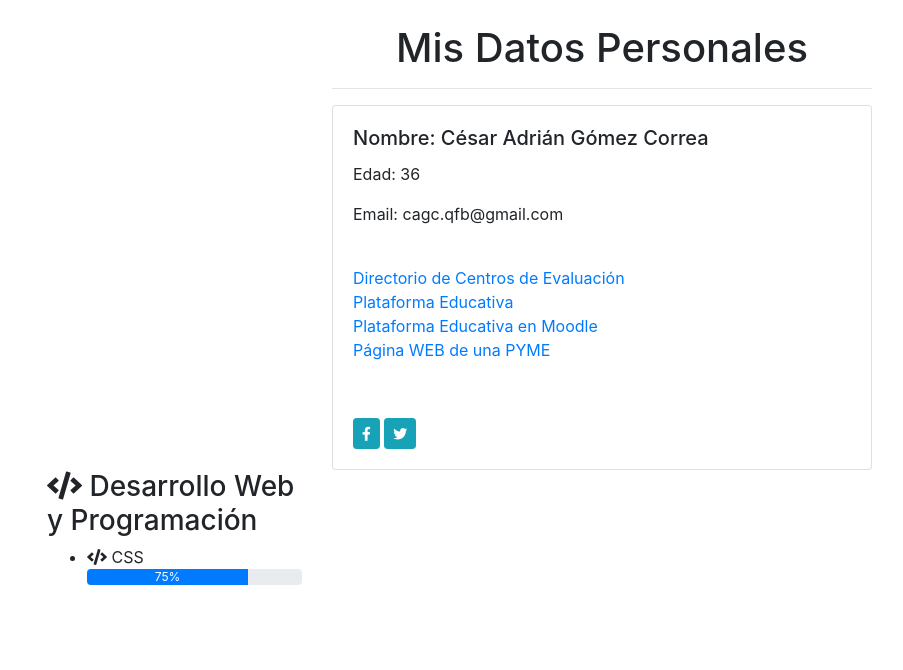
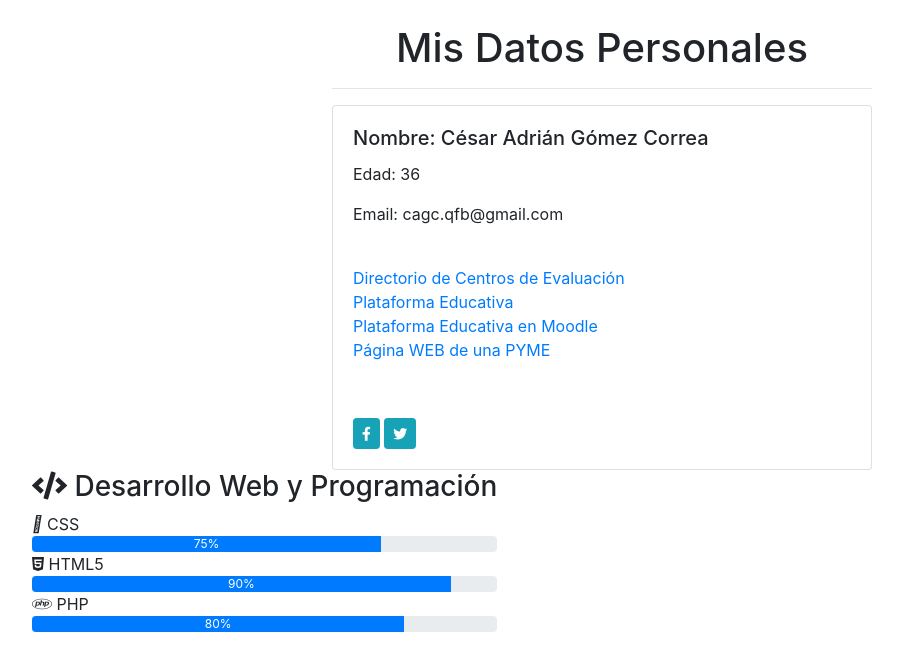
Before and after one commit to cesaradrian18/cesaradrian18, a plain HTML site: page index.html in a window 1280 px wide. Shown: the whole page, without its empty margins (38-941 px from the left). Drawn offline with nearby package versions, Linux system fonts and the light colour scheme.

Commit message:
Update index.html
Se actualizan iconos

```diff
--- a/index.html
+++ b/index.html
@@ -48,14 +48,28 @@
   <div class="container">
     <div class="row">
       <!-- Desarrollo Web y Programación -->
-      <div class="col-sm-6 col-md-4 col-lg-3 mb-4">
+      <div class="">
         <h3><i class="fas fa-code"></i> Desarrollo Web y Programación</h3>
-        <ul>
+        <ul class="list-unstyled">
           <li>
-            <i class="fas fa-code"></i> CSS
+            <i class="fa-brands fa-css3-alt"></i> CSS
             <div class="progress">
               <div class="progress-bar" role="progressbar" style="width: 75%;" aria-valuenow="75" aria-valuemin="0"
                 aria-valuemax="100">75%</div>
+            </div>
+          </li>
+          <li>
+            <i class="fab fa-html5"></i> HTML5
+            <div class="progress">
+              <div class="progress-bar" role="progressbar" style="width: 90%;" aria-valuenow="90" aria-valuemin="0"
+                aria-valuemax="100">90%</div>
+            </div>
+          </li>
+          <li>
+            <i class="fab fa-php"></i> PHP
+            <div class="progress">
+              <div class="progress-bar" role="progressbar" style="width: 80%;" aria-valuenow="80" aria-valuemin="0"
+                aria-valuemax="100">80%</div>
             </div>
           </li>
         </ul>
```
